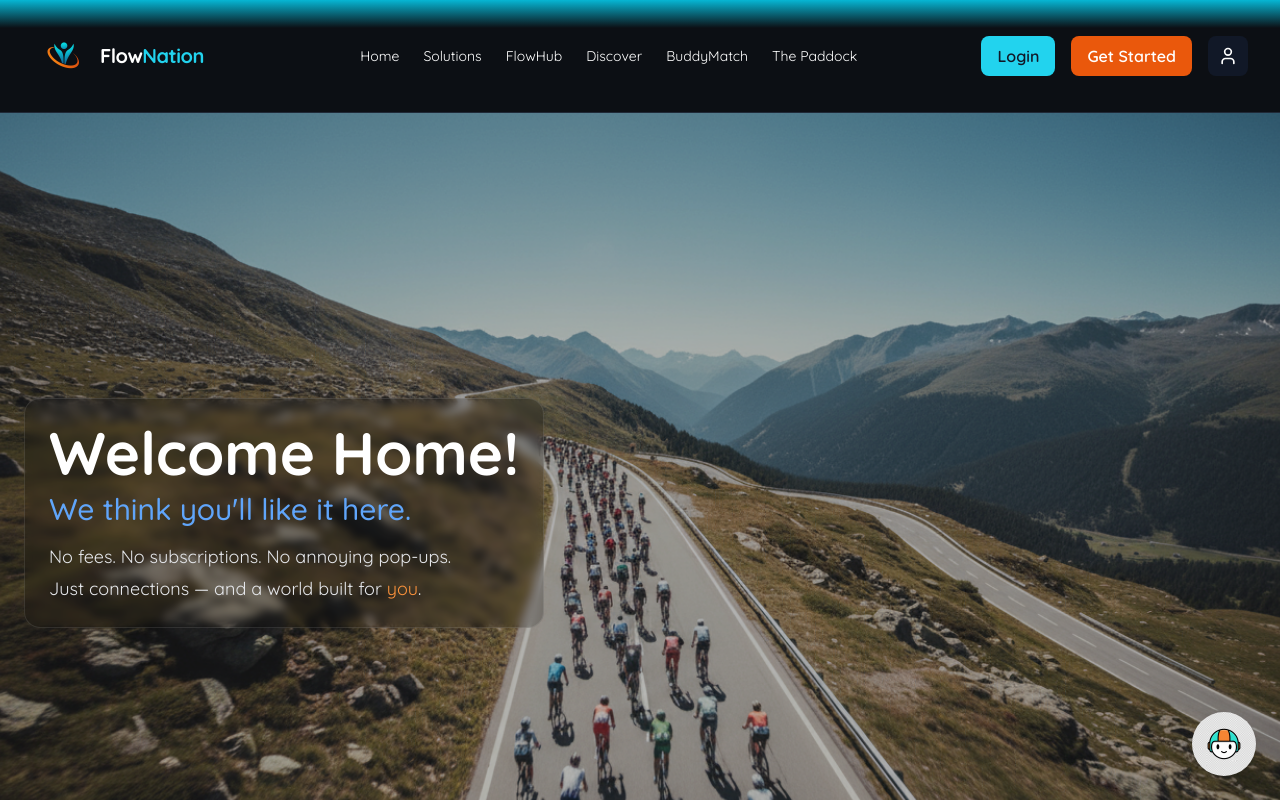
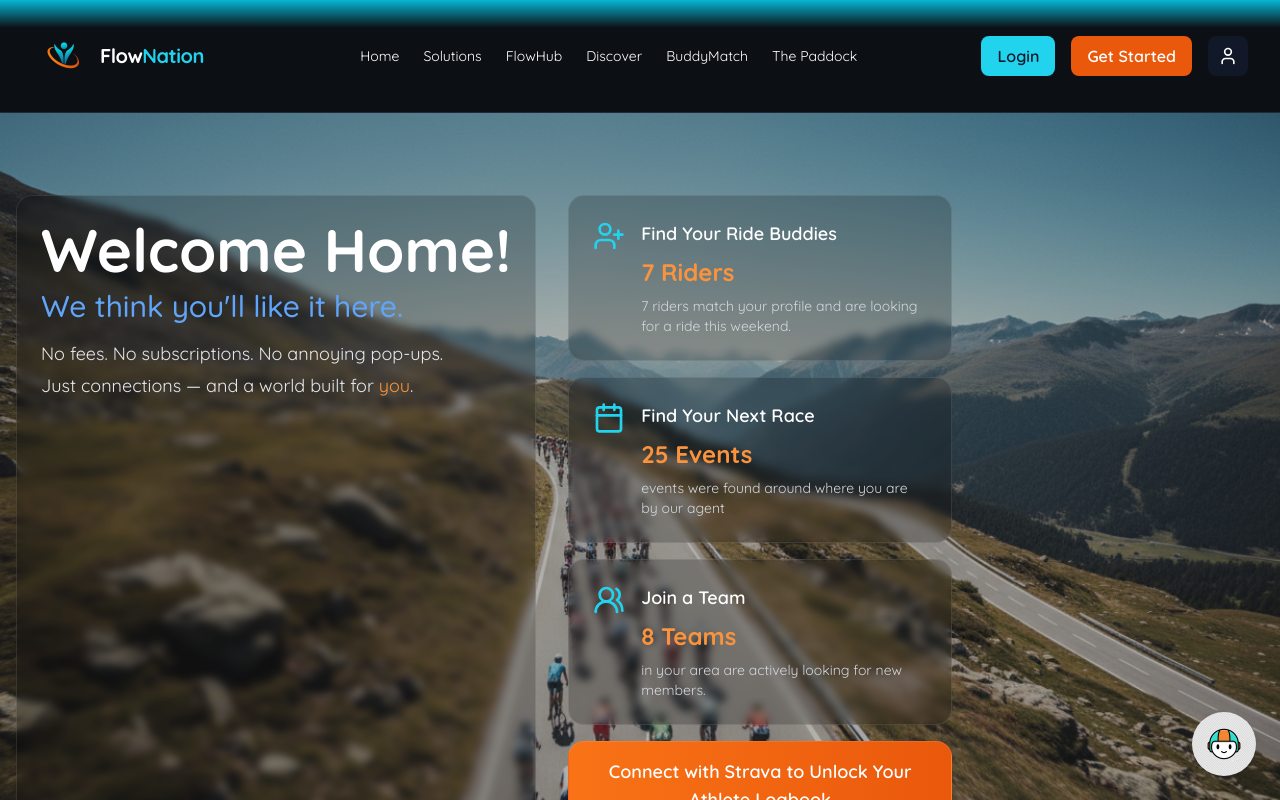
Before and after one commit to ilyacantor/flownation_bolt, a React (Vite) app: page / in a window 1280 px wide. Shown: the top 800 px of the page. Built offline with nearby package versions, Linux system fonts and the light colour scheme.

Commit message:
Updated HeroSection.tsx

```diff
--- a/src/components/HeroSection.tsx
+++ b/src/components/HeroSection.tsx
@@ -1,8 +1,17 @@
-import { useState } from "react";
+import { useState, useEffect } from "react";
 import QuickSignupModal from "./QuickSignupModal";
+import TeaserCard from "./TeaserCard";
+import { UserPlus, Calendar, UsersRound } from 'lucide-react';
+import { mockRiders } from '../data/mockRiders.js';
 
 export default function HeroSection() {
   const [showSignup, setShowSignup] = useState(false);
+  const [matchCount, setMatchCount] = useState(0);
+
+  useEffect(() => {
+    const count = mockRiders.filter((rider: any) => rider.city === 'San Francisco').length;
+    setMatchCount(count);
+  }, []);
 
   return (
     <section className="relative h-screen overflow-hidden bg-black">
@@ -14,7 +23,8 @@ export default function HeroSection() {
 
       <div className="absolute inset-0 bg-black/25 z-10" />
 
-      <div className="relative z-20 flex items-center h-full px-6">
+      <div className="relative z-20 flex items-center justify-center h-full px-4">
+        <div className="w-full max-w-7xl flex flex-col lg:flex-row gap-8 items-center lg:items-stretch">
           <div className="bg-black/20 backdrop-blur-sm rounded-2xl p-6 border border-white/10 w-fit">
             <h1 className="text-5xl md:text-6xl font-bold text-white mb-2">
               Welcome Home!
@@ -32,6 +42,34 @@ export default function HeroSection() {
               Just connections — and a world built for <span className="text-orange-400">you</span>.
             </p>
           </div>
+
+          <div className="w-full lg:w-96 flex flex-col gap-4">
+            <TeaserCard
+              icon={<UserPlus size={32} />}
+              title="Find Your Ride Buddies"
+              highlightText={`${matchCount} Riders`}
+              description={`${matchCount} riders match your profile and are looking for a ride this weekend.`}
+              linkTo="/buddymatch"
+            />
+            <TeaserCard
+              icon={<Calendar size={32} />}
+              title="Find Your Next Race"
+              highlightText="25 Events"
+              description="events were found around where you are by our agent"
+              linkTo="/discover"
+            />
+            <TeaserCard
+              icon={<UsersRound size={32} />}
+              title="Join a Team"
+              highlightText="8 Teams"
+              description="in your area are actively looking for new members."
+              linkTo="/teamflow"
+            />
+            <button className="bg-gradient-to-r from-orange-500 to-orange-600 hover:from-orange-600 hover:to-orange-700 text-white rounded-2xl px-6 py-4 font-semibold text-lg transition-all border border-white/10 backdrop-blur-sm">
+              Connect with Strava to Unlock Your Athlete Logbook
+            </button>
+          </div>
+        </div>
       </div>
 
       <QuickSignupModal open={showSignup} onClose={() => setShowSignup(false)} />
```
Lines whose indentation alone changed are shown as unchanged.
